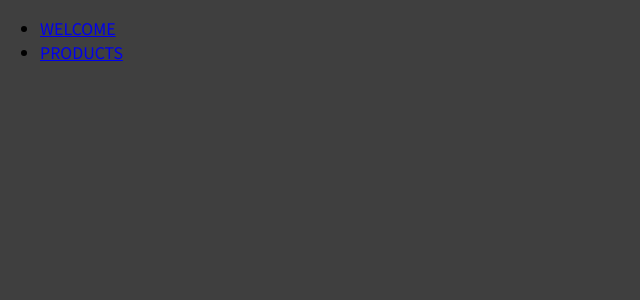
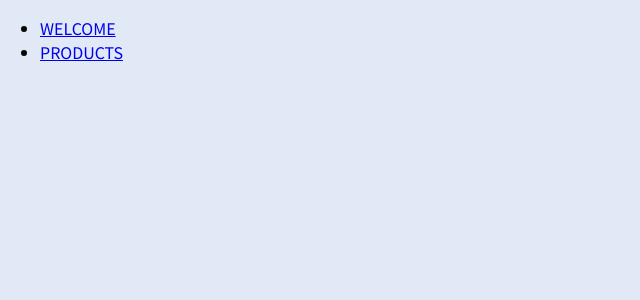
Before and after one commit to berkagmpp/react-router-basic, a JavaScript app: page / in a window 1280 px wide. Shown: the top 300 px of the page, without its empty margins (0-640 px from the left). Built offline with nearby package versions, Linux system fonts and the light colour scheme.

Commit message:
Design: Add index font css Add h1, h2, h3, p color in index.css Resolve: #00005 Ref: none

```diff
--- a/src/index.css
+++ b/src/index.css
@@ -1,14 +1,26 @@
 @import url('https://fonts.googleapis.com/css2?family=Noto+Sans+JP:wght@400;700&display=swap');
 
 * {
-  box-sizing: border-box;
+    box-sizing: border-box;
 }
 
 html {
-  font-family: 'Noto Sans JP', sans-serif;
+    font-family: 'Noto Sans JP', sans-serif;
 }
 
 body {
-  margin: 0;
-  background-color: #3f3f3f;
+    margin: 0;
+    background-color: #e0e9f5;
 }
+
+main {
+    margin-top: 7rem;
+    text-align: center;
+}
+
+h1,
+h2,
+h3,
+p {
+    color: #042b5f;
+}
```
